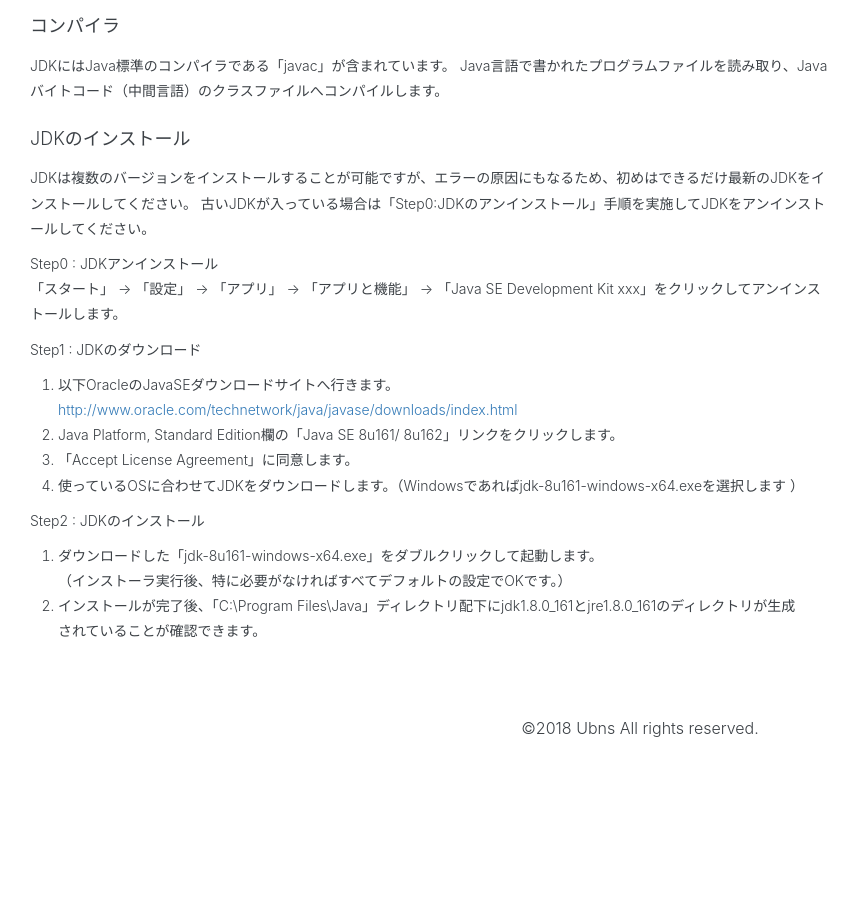
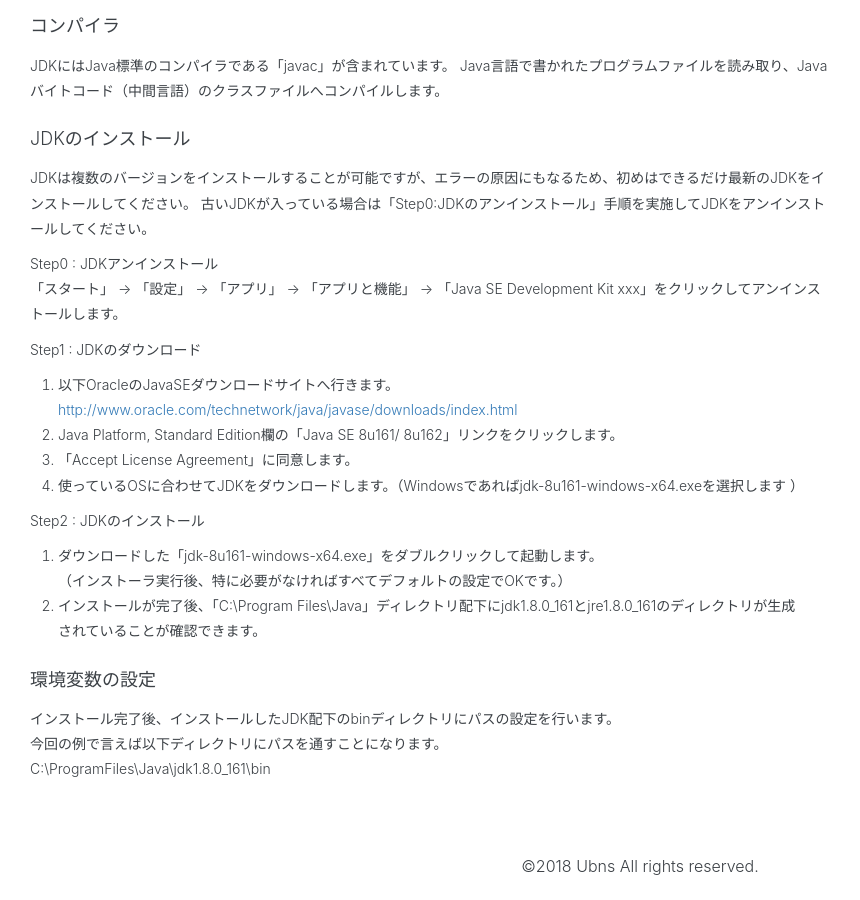
Before and after one commit to modulesjp/JavaTraining, a Jekyll site: the page built from docs/introductions/1.0.2.java-dev-env.md, in a window 1280 px wide and 900 px high, scrolled down 1033 px. Shown: the whole window, without its empty margins (0-860 px from the left). Built offline with Jekyll 4.4.1, drawn with Linux system fonts in a browser that asks for light colours; nearby versions of some CDN libraries; our own code applies the rules of GitHub Pages for plain Markdown files; before the commit the page ends 1795 px from its top, so only the background shows below that.

Commit message:
2018.03.29

```diff
--- a/docs/introductions/1.0.2.java-dev-env.md
+++ b/docs/introductions/1.0.2.java-dev-env.md
@@ -58,3 +58,8 @@
 1. ダウンロードした「jdk-8u161-windows-x64.exe」をダブルクリックして起動します。
 （インストーラ実行後、特に必要がなければすべてデフォルトの設定でOKです。）
 2. インストールが完了後、「C:\Program Files\Java」ディレクトリ配下にjdk1.8.0_161とjre1.8.0_161のディレクトリが生成されていることが確認できます。
+
+### <a name="sec6"></a>環境変数の設定
+インストール完了後、インストールしたJDK配下のbinディレクトリにパスの設定を行います。
+今回の例で言えば以下ディレクトリにパスを通すことになります。
+C:\ProgramFiles\Java\jdk1.8.0_161\bin
```
